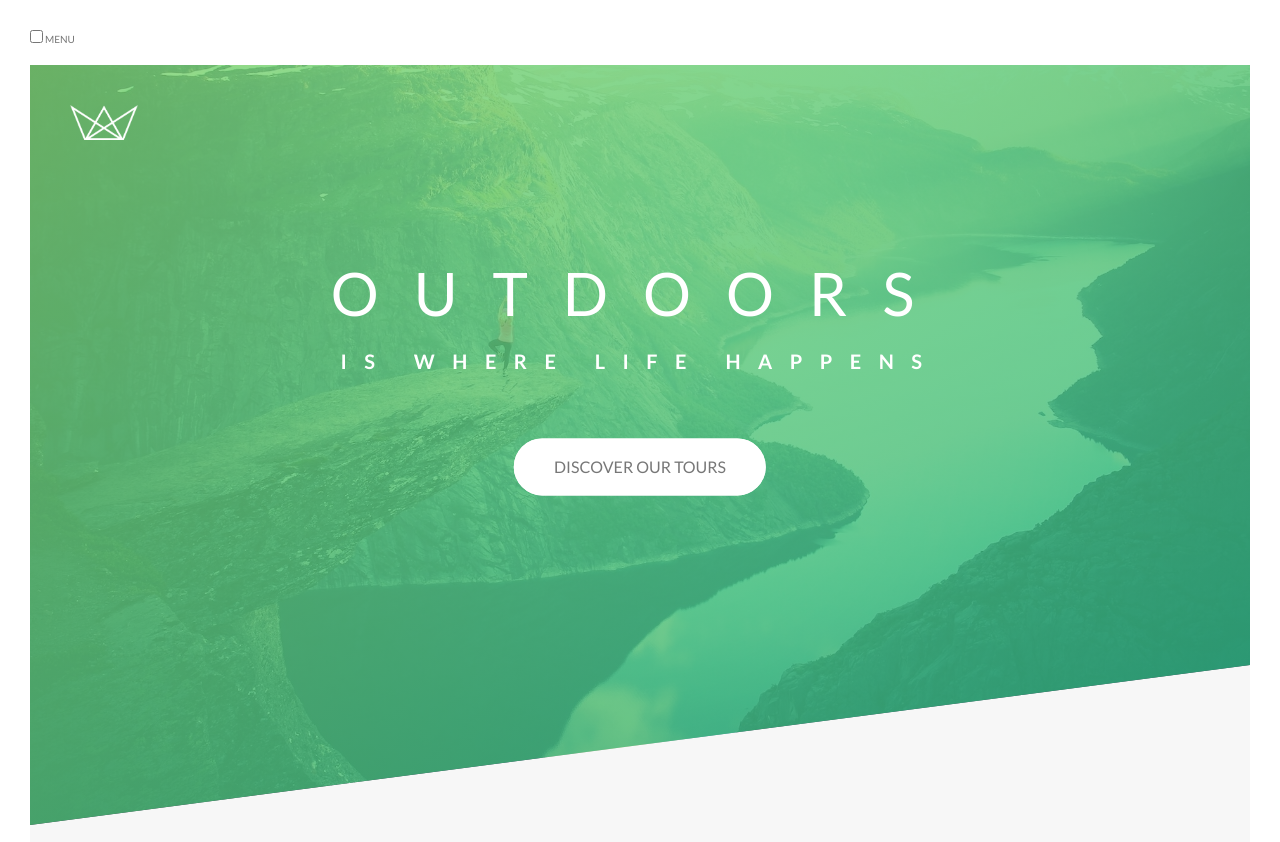
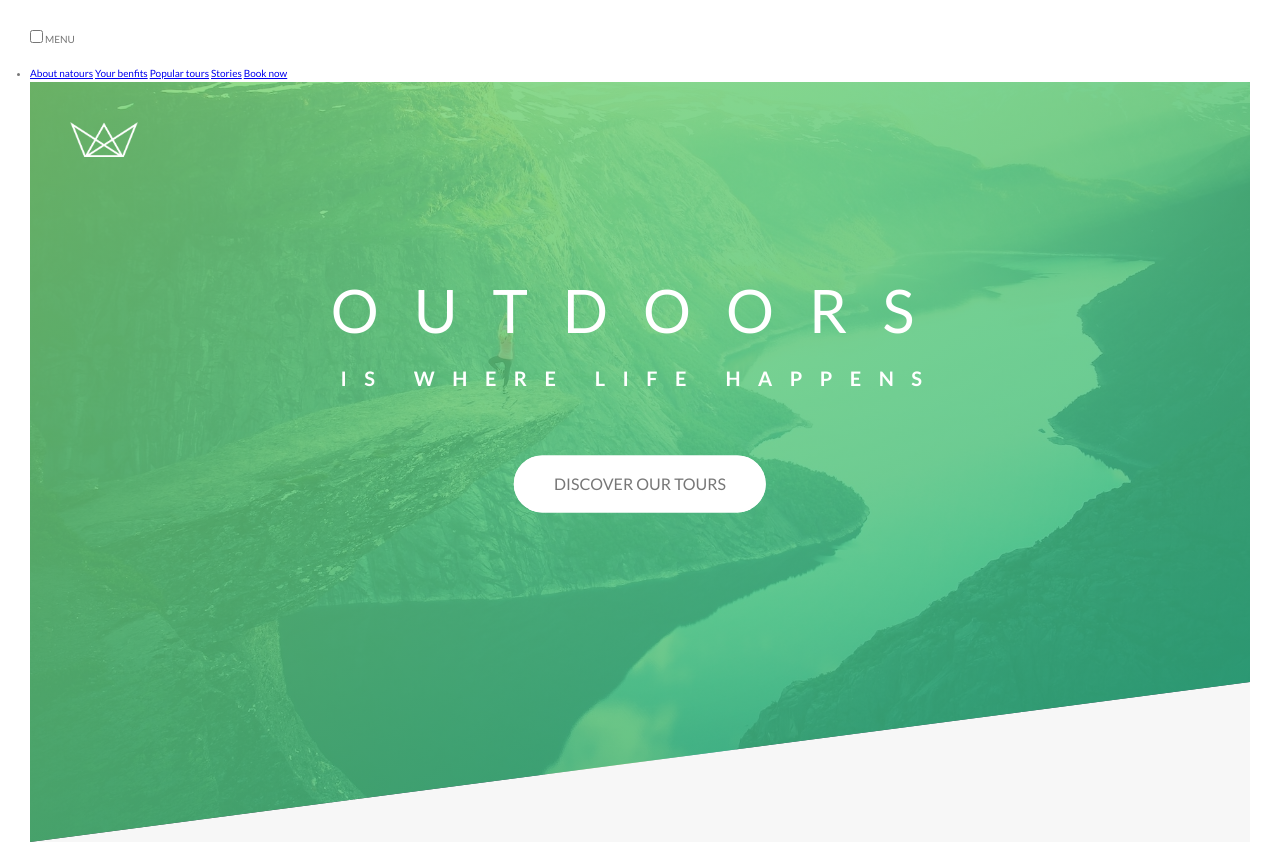
Before and after one commit to Hamid-Khanbeyki/Advanced-CSS-Natours-Project, a website: page index.html in a window 1280 px wide. Shown: the top 842 px of the page. Drawn offline with Linux system fonts and the light colour scheme.

Commit message:
add navigation-item and link

```diff
--- a/index.html
+++ b/index.html
@@ -21,7 +21,15 @@
       <label for="navi-toggle" class="navigation__button">MENU</label>
       <div class="navigation__background">&nbsp;</div>
       <nav class="navigation__nav">
-        <ul class="navigation__list"></ul>
+        <ul class="navigation__list">
+          <li class="navigation__item">
+            <a href="#" class="navigation__link">About natours</a>
+            <a href="#" class="navigation__link">Your benfits</a>
+            <a href="#" class="navigation__link">Popular tours</a>
+            <a href="#" class="navigation__link">Stories</a>
+            <a href="#" class="navigation__link">Book now</a>
+          </li>
+        </ul>
       </nav>
     </div>
 
```
